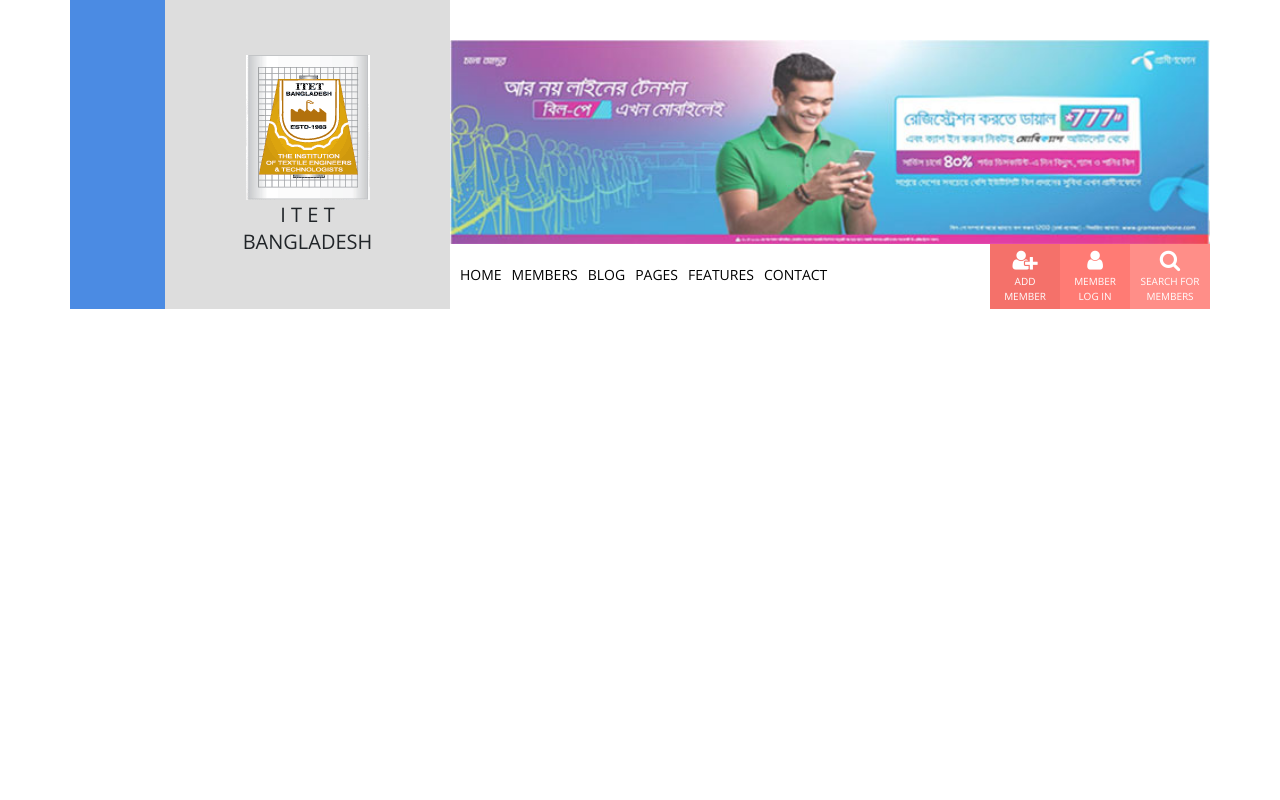
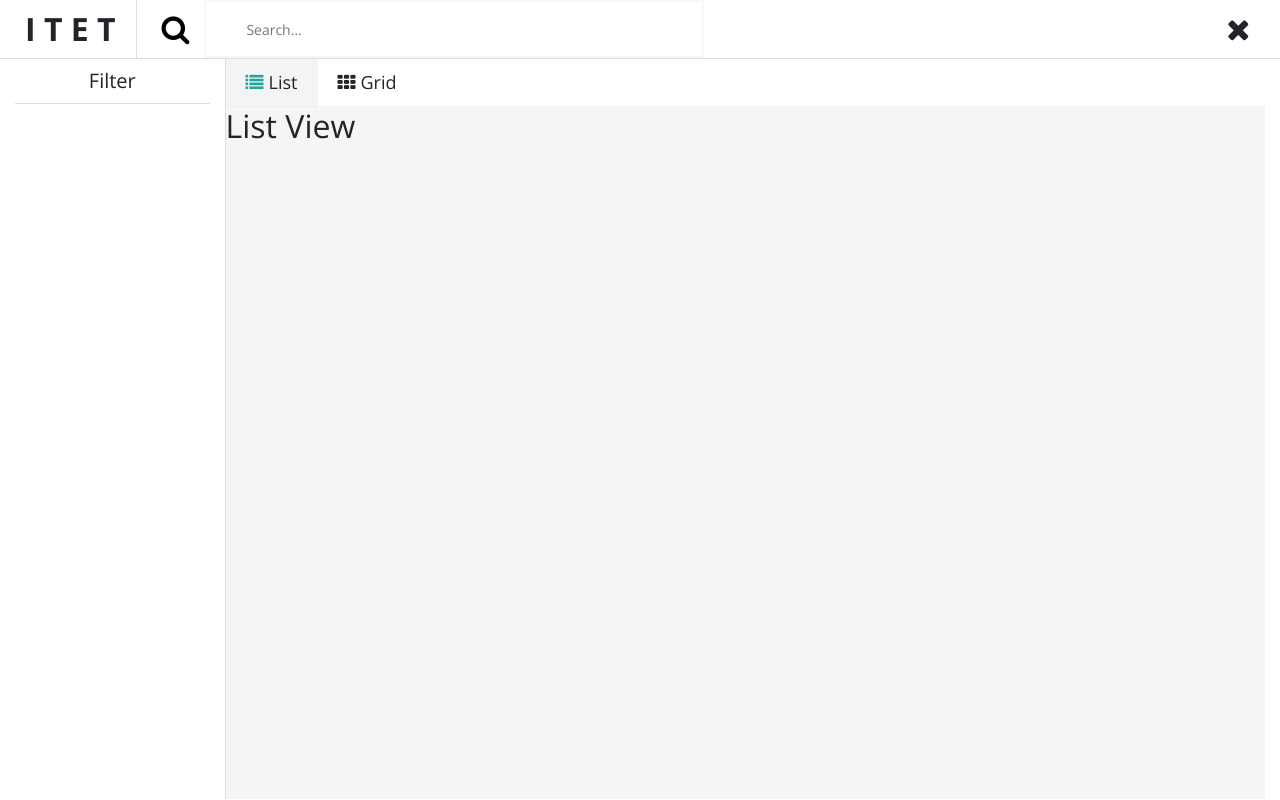
Before and after one commit to UndefinedMamun/ngItet, an Angular app: page /search in a window 1280 px wide. Built offline with nearby package versions, Linux system fonts and the light colour scheme.

Commit message:
Search result view init

```diff
--- a/package.json
+++ b/package.json
@@ -8,7 +8,9 @@
     "build": "ng build --prod",
     "test": "ng test",
     "lint": "ng lint",
-    "e2e": "ng e2e"
+    "e2e": "ng e2e",
+    "work": "code . && ng serve --open",
+    "deploy": "ng build --prod && firebase deploy"
   },
   "private": true,
   "dependencies": {
--- a/src/app/app.component.html
+++ b/src/app/app.component.html
@@ -1,2 +1,6 @@
 
-<app-header></app-header>
+<!-- <app-header></app-header> -->
+
+<router-outlet>
+
+</router-outlet>
--- a/src/app/header/header.component.css
+++ b/src/app/header/header.component.css
@@ -111,102 +111,3 @@
         padding-top: 5px;
     }
 }
-
-
-
-#searchPanel{
-    position: absolute;
-    width: 100%;
-    height: 100%;
-    top: 0;
-    left: -100%;
-    background-color: #fff;
-    transition: left 1s ease-out;
-}
-
-#searchPanel.visible{
-    left: 0;
-}
-
-.panel-navigation{
-    display: flex;
-    justify-content: space-between;
-    border-bottom: 1px solid #ddd;
-}
-
-.panel-navigation h2{
-    border-right: 1px solid #ddd;
-    padding: 10px;
-    padding-right: 20px;
-    margin: 0;
-    font-weight: bold;
-}
-
-.panel-navigation .search-box{
-    display: flex;
-    margin-right: auto;
-}
-
-.panel-navigation .search-box input{
-    border: none;
-    border-radius: 2px;
-    width: 500px;
-    padding: 0 20px;
-    padding-left: 40px;
-    transition: .5s;
-}
-.panel-navigation .search-box input:hover{
-    background-color: #f7f7f7;
-}
-.panel-navigation .search-box input:focus{
-    outline: none;
-    background-color: #f7f7f7;
-}
-.panel-navigation .search-box i{
-    font-size: 30px;
-    font-weight: 400;
-    margin: auto 10px;
-}
-.panel-navigation .search-box button{
-    background-color: #fff;
-    border: none;
-    padding: 0 5px;
-    margin-left: 10px;
-}
-.panel-navigation .search-box button:hover{
-    background-color: #f7f7f7;
-}
-.panel-navigation .return-btn{
-    font-size: 30px;
-    padding: 0 15px;
-    display: flex;
-    transition: .5s;
-}
-.return-btn:hover{
-    background-color: #f7f7f7;
-}
-.return-btn i{
-    margin: auto 0;
-}
-
-
-.search-result-container{
-    display: flex;
-    height: 100%;
-}
-
-.search-filter{
-    width: 250px;
-    padding: 10px;
-    border-right: 1px solid #ddd;
-    height: 100%;
-}
-.search-filter h5{
-    text-align: center;
-    padding-bottom: 10px;
-    border-bottom: 1px solid #ddd;
-}
-
-.search-result{
-    padding: 0 5px;
-}
--- a/src/app/header/header.component.html
+++ b/src/app/header/header.component.html
@@ -53,7 +53,7 @@
           </li>
 
           <li>
-            <a id="search" (click)="toggleSearchPanel()">
+            <a id="search" routerLink="/search" [queryParams]="{animate: true}">
               <i class="fa fa-search"></i>
               <span>Search for Members</span>
             </a>
@@ -96,33 +96,3 @@
 </div>
 
 <!-- Login Modal End -->
-
-<!-- search-panel start -->
-
-<section id="searchPanel">
-
-
-  <div class="panel-navigation container-fluid">
-    <h2>I T E T</h2>
-    <form class="search-box">
-      <button type="submit"><i class="fa fa-search"></i></button>
-      <input type="text" placeholder="Search..." name="searchQuery">
-    </form>
-    <a (click)="toggleSearchPanel()" class="return-btn"><i class="fa fa-times"></i></a>
-  </div>
-
-
-  <div class="container-fluid search-result-container">
-    <aside class="search-filter">
-      <h5>Filter</h5>
-    </aside>
-
-    <div class="search-result">
-      <div class="search-result-controls">
-          <a ><i class="fa fa-list"></i> <span>List</span></a>
-          <a ><i class="fa fa-th"></i> <span>Grid</span></a>
-      </div>
-    </div>
-  </div>
-
-</section>
--- /dev/null
+++ b/src/app/search-panel/search-panel.component.css
@@ -0,0 +1,126 @@
+
+#searchPanel{
+    position: absolute;
+    width: 100%;
+    height: calc(100% - 60px);
+    top: 0;
+    left: 0;
+    background-color: #fff;
+    transition: left 1s ease-out;
+}
+
+
+.panel-navigation{
+    display: flex;
+    justify-content: space-between;
+    border-bottom: 1px solid #ddd;
+}
+
+.panel-navigation h2{
+    border-right: 1px solid #ddd;
+    padding: 10px;
+    padding-right: 20px;
+    margin: 0;
+    font-weight: bold;
+}
+
+.panel-navigation .search-box{
+    display: flex;
+    margin-right: auto;
+}
+
+.panel-navigation .search-box input{
+    border: none;
+    border-radius: 2px;
+    width: 500px;
+    padding: 0 20px;
+    padding-left: 40px;
+    transition: .5s;
+    border: 2px solid #f7f7f7;
+}
+.panel-navigation .search-box input:hover{
+    background-color: #f7f7f7;
+}
+.panel-navigation .search-box input:focus{
+    outline: none;
+    background-color: #f7f7f7;
+    padding: 0 10px;
+    padding-left: 20px;
+
+}
+.panel-navigation .search-box i{
+    font-size: 30px;
+    font-weight: 400;
+    margin: auto 10px;
+}
+.panel-navigation .search-box button{
+    background-color: #fff;
+    border: none;
+    padding: 0 5px;
+    margin-left: 10px;
+}
+
+.panel-navigation .search-box button:hover{
+    background-color: #f7f7f7;
+}
+.panel-navigation .return-btn{
+    font-size: 30px;
+    padding: 0 15px;
+    display: flex;
+    transition: .5s;
+}
+.return-btn:hover{
+    background-color: #f7f7f7;
+}
+.return-btn i{
+    margin: auto 0;
+}
+
+
+.search-result-container{
+    display: flex;
+    height: 100%;
+}
+
+.search-filter{
+    width: 250px;
+    padding-right: 15px;
+    border-right: 1px solid #ddd;
+    height: 100%;
+}
+.search-filter h5{
+    text-align: center;
+    padding: 10px;
+    border-bottom: 1px solid #ddd;
+}
+
+.search-result{
+    width: 100%;
+    background-color: #F5F5F5;
+}
+
+.search-result-controls{
+    border-bottom: 1px solid #eee;
+    background-color: #fff;
+    display: flex;
+}
+
+.search-result-controls a{
+    display: inline-block;
+    padding: 10px 20px;
+    font-size: 18px;
+}
+.search-result-controls a i{
+    margin-right: 5px;
+}
+.search-result-controls a:hover, .search-result-controls a.active{
+    cursor: pointer;
+    background-color: #F4F4F4;
+}
+.search-result-controls a:hover i, .search-result-controls a.active i{
+    color: #26A69A;
+}
+
+.search-result-view{
+
+}
--- /dev/null
+++ b/src/app/search-panel/search-panel.component.html
@@ -0,0 +1,37 @@
+<!-- search-panel start -->
+
+<section id="searchPanel">
+
+
+    <div class="panel-navigation container-fluid">
+      <h2>I T E T</h2>
+      <form class="search-box">
+        <button type="submit"><i class="fa fa-search"></i></button>
+        <input type="text" placeholder="Search..." name="searchQuery">
+      </form>
+      <a
+        (click)="hideSearchPanel()"
+        class="return-btn"
+      ><i class="fa fa-times"></i></a>
+    </div>
+
+
+    <div class="container-fluid search-result-container">
+      <aside class="search-filter">
+        <h5>Filter</h5>
+      </aside>
+
+      <div class="search-result">
+        <div class="search-result-controls">
+            <a [class.active]="viewType === 'list'" (click)="viewType='list'"><i class="fa fa-list"></i> <span>List</span></a>
+            <a [class.active]="viewType === 'grid'" (click)="viewType='grid'"><i class="fa fa-th"></i> <span>Grid</span></a>
+        </div>
+
+        <div class="search-result-view">
+          <h2 [hidden]="viewType === 'grid'">List View</h2>
+          <h2 [hidden]="viewType === 'list'">Grid View</h2>
+        </div>
+      </div>
+    </div>
+
+  </section>
--- /dev/null
+++ b/src/app/search-panel/search-panel.component.ts
@@ -0,0 +1,47 @@
+import { Component, OnInit } from '@angular/core';
+import { Router, ActivatedRoute } from '@angular/router';
+declare var $:any;
+@Component({
+  selector: 'search-panel',
+  templateUrl: './search-panel.component.html',
+  styleUrls: ['./search-panel.component.css']
+})
+export class SearchPanelComponent implements OnInit{
+  viewType = "list";
+
+  constructor(
+    private route: ActivatedRoute,
+    private router: Router
+  ) { }
+
+
+
+  hideSearchPanel(){
+    let self = this.router;
+    $("#searchPanel").animate({
+      left: "-70%",
+      opacity: 0
+    }, 400, "swing", function(){
+      self.navigate(['/']);
+    });
+  }
+
+  animateSearchPanel(){
+    let searchPanel = $("#searchPanel");
+    $(searchPanel).css({
+      left: "-70%",
+      opacity: 0
+    })
+    $(searchPanel).animate({
+      left: 0,
+      opacity: 1
+    }, 400, "swing");
+  }
+
+  ngOnInit() {
+    let animate = this.route.snapshot.queryParamMap.get("animate")
+    if(animate)
+      this.animateSearchPanel();
+  }
+
+}
```
Also changed, not shown: src/app/app.module.ts (+9 -2 lines), firebase.json (added), 2 other files (tests, documents, lock files or other folders).
